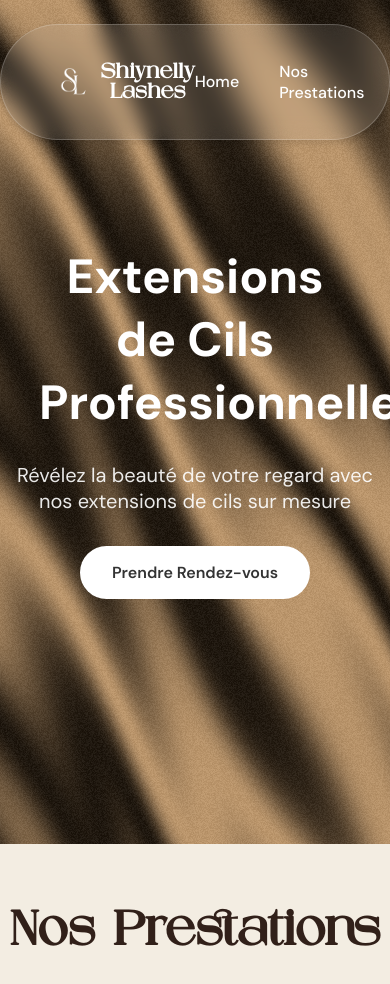
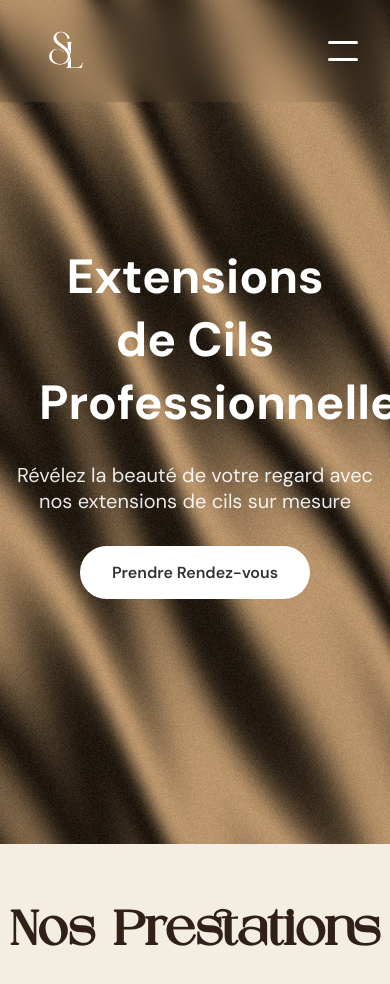
Before and after one commit to lauraocampogil/Shiynelly-lashes-web, a React (Vite) app in the folder Shiynelly Lashes/: page / in a window 390 px wide. Shown: the top 984 px of the page. Built offline with nearby package versions, Linux system fonts and the light colour scheme.

Commit message:
Navbar for desktop doesn't have backdrop any more and nav for phone has bachdrop with 2 line hamburgermenu

```diff
--- a/Shiynelly Lashes/src/components/Navbar.jsx
+++ b/Shiynelly Lashes/src/components/Navbar.jsx
@@ -1,7 +1,20 @@
+import { useState } from "react";
 import Logo from "../assets/images/Logo/Logo-SL-white-nobg.png";
 import { navLinks } from "../../constants/index.js";
+
 function Navbar() {
+	const [isMenuOpen, setIsMenuOpen] = useState(false);
+
+	const toggleMenu = () => {
+		setIsMenuOpen(!isMenuOpen);
+	};
+
+	const closeMenu = () => {
+		setIsMenuOpen(false);
+	};
+
 	return (
+		<>
 			<nav className="navbar">
 				<div className="navbar-container">
 					<a href="./" className="navbar-logo">
@@ -9,6 +22,7 @@ function Navbar() {
 						<p className="logo-text">Shiynelly Lashes</p>
 					</a>
 
+					{/* Desktop Navigation */}
 					<div className="navbar-links">
 						{navLinks.slice(0, 3).map((link, index) => (
 							<a key={index} href={link.path} className="nav-link">
@@ -20,8 +34,39 @@ function Navbar() {
 							{navLinks[3].name}
 						</a>
 					</div>
+
+					{/* Hamburger Menu Button */}
+					<button className={`hamburger ${isMenuOpen ? "active" : ""}`} onClick={toggleMenu} aria-label="Toggle menu">
+						<span className="hamburger-line"></span>
+						<span className="hamburger-line"></span>
+					</button>
 				</div>
 			</nav>
+
+			{/* Mobile Sidebar Menu */}
+			<div className={`sidebar-overlay ${isMenuOpen ? "active" : ""}`} onClick={closeMenu}></div>
+			<div className={`sidebar-menu ${isMenuOpen ? "active" : ""}`}>
+				<div className="sidebar-header">
+					<h2>Menu</h2>
+					<button className="close-button" onClick={closeMenu}>
+						×
+					</button>
+				</div>
+
+				<div className="sidebar-links">
+					{navLinks.slice(0, 3).map((link, index) => (
+						<a key={index} href={link.path} className="sidebar-link" onClick={closeMenu}>
+							{link.name}
+						</a>
+					))}
+
+					<a href={navLinks[3].path} className="sidebar-button" onClick={closeMenu}>
+						{navLinks[3].name}
+					</a>
+				</div>
+			</div>
+		</>
 	);
 }
+
 export default Navbar;
--- a/Shiynelly Lashes/src/index.css
+++ b/Shiynelly Lashes/src/index.css
@@ -16,28 +16,22 @@ body {
 }
 /* Navbar Styles */
 .navbar {
-	position: fixed;
+	position: absolute;
 	top: 0;
 	left: 0;
 	right: 0;
-	z-index: 1000;
+	z-index: 100;
 	padding: 1.5rem 0;
 	background: transparent;
 }
 
 .navbar-container {
-	max-width: 900px;
+	max-width: 1100px;
 	margin: 0 auto;
 	padding: 1rem 3rem;
 	display: flex;
 	align-items: center;
 	justify-content: space-between;
-	background: rgba(255, 255, 255, 0.1);
-	backdrop-filter: blur(10px);
-	-webkit-backdrop-filter: blur(10px);
-	border-radius: 100px;
-	border: 1px solid rgba(255, 255, 255, 0.2);
-	box-shadow: 0 4px 6px rgba(0, 0, 0, 0.1);
 }
 
 .navbar-logo {
@@ -70,7 +64,7 @@ body {
 .nav-link {
 	color: white;
 	text-decoration: none;
-	font-size: 1rem;
+	font-size: 1.2rem;
 	font-weight: 500;
 	transition: opacity 0.3s ease;
 	position: relative;
@@ -78,21 +72,7 @@ body {
 
 .nav-link:hover {
 	opacity: 0.8;
-}
-
-.nav-link::after {
-	content: "";
-	position: absolute;
-	bottom: -4px;
-	left: 0;
-	width: 0;
-	height: 2px;
-	background-color: white;
-	transition: width 0.3s ease;
-}
-
-.nav-link:hover::after {
-	width: 100%;
+	color: #a9734d;
 }
 
 .nav-button {
@@ -101,7 +81,7 @@ body {
 	padding: 0.75rem 2rem;
 	border-radius: 50px;
 	text-decoration: none;
-	font-size: 1rem;
+	font-size: 1.2rem;
 	font-weight: 600;
 	transition: all 0.3s ease;
 	border: none;
@@ -113,6 +93,159 @@ body {
 	transform: translateY(-2px);
 	box-shadow: 0 4px 12px rgba(169, 115, 77, 0.3);
 }
+/* Hamburger Menu Button */
+.hamburger {
+	display: none;
+	flex-direction: column;
+	justify-content: space-between;
+	width: 30px;
+	height: 20px;
+	background: transparent;
+	border: none;
+	cursor: pointer;
+	padding: 0;
+	z-index: 1002;
+	position: relative;
+}
+
+.hamburger-line {
+	width: 100%;
+	height: 3px;
+	background-color: white;
+	border-radius: 3px;
+	transition: all 0.3s ease;
+	transform-origin: center;
+}
+.hamburger.active {
+	z-index: 1003;
+}
+
+.hamburger.active .hamburger-line:first-child {
+	transform: translateY(8.5px) rotate(45deg);
+	background-color: #000;
+}
+
+.hamburger.active .hamburger-line:last-child {
+	transform: translateY(-8.5px) rotate(-45deg);
+	background-color: #000;
+}
+
+/* Sidebar Overlay */
+.sidebar-overlay {
+	position: fixed;
+	top: 0;
+	left: 0;
+	width: 100%;
+	height: 100%;
+	background: rgba(0, 0, 0, 0.5);
+	opacity: 0;
+	visibility: hidden;
+	transition: opacity 0.3s ease, visibility 0.3s ease;
+	z-index: 1000;
+}
+
+.sidebar-overlay.active {
+	opacity: 1;
+	visibility: visible;
+}
+
+/* Sidebar Menu */
+.sidebar-menu {
+	position: fixed;
+	top: 0;
+	right: -100%;
+	width: 300px;
+	height: 100%;
+	background: rgba(255, 255, 255, 0.95);
+	backdrop-filter: blur(20px);
+	-webkit-backdrop-filter: blur(20px);
+	box-shadow: -4px 0 20px rgba(0, 0, 0, 0.1);
+	transition: right 0.4s cubic-bezier(0.4, 0, 0.2, 1);
+	z-index: 1002;
+	overflow-y: auto;
+}
+
+.sidebar-menu.active {
+	right: 0;
+}
+
+.sidebar-header {
+	display: flex;
+	justify-content: space-between;
+	align-items: center;
+	padding: 2rem 1.5rem;
+	border-bottom: 1px solid rgba(0, 0, 0, 0.1);
+}
+
+.sidebar-header h2 {
+	margin: 0;
+	font-size: 1.5rem;
+	color: #333;
+}
+
+.close-button {
+	background: transparent;
+	border: none;
+	font-size: 2.5rem;
+	color: #000;
+	cursor: pointer;
+	line-height: 1;
+	padding: 0;
+	width: 40px;
+	height: 40px;
+	display: flex;
+	align-items: center;
+	justify-content: center;
+	transition: transform 0.3s ease, opacity 0.3s ease;
+	font-weight: 300;
+}
+
+.close-button:hover {
+	transform: rotate(90deg);
+}
+.close-button:active {
+	transform: rotate(90deg) scale(0.9);
+}
+
+.sidebar-links {
+	display: flex;
+	flex-direction: column;
+	gap: 0.5rem;
+	padding: 2rem 1.5rem;
+}
+
+.sidebar-link {
+	color: #333;
+	text-decoration: none;
+	font-size: 1.125rem;
+	font-weight: 500;
+	padding: 1rem;
+	border-radius: 12px;
+	transition: background-color 0.3s ease;
+}
+
+.sidebar-link:hover {
+	background-color: rgba(169, 115, 77, 0.1);
+}
+
+.sidebar-button {
+	background-color: #a9734d;
+	color: white;
+	padding: 1rem 1rem;
+	border-radius: 50px;
+	text-decoration: none;
+	font-size: 1.125rem;
+	font-weight: 600;
+	text-align: center;
+	margin-top: 1rem;
+	transition: all 0.3s ease;
+}
+
+.sidebar-button:hover {
+	background-color: #8f5f3f;
+	transform: translateY(-2px);
+}
+
 /* Hero Styles */
 .hero-container {
 	position: relative;
@@ -189,3 +322,49 @@ h2 {
 	margin-top: 2rem;
 	color: #312019;
 }
+/* Responsive Design */
+@media (max-width: 768px) {
+	.navbar {
+		position: fixed;
+		padding: 0;
+		top: 0;
+		left: 0;
+		right: 0;
+		z-index: 900;
+	}
+	.navbar-container {
+		padding: 1rem 2rem;
+		backdrop-filter: blur(20px);
+		-webkit-backdrop-filter: blur(20px);
+	}
+
+	.navbar-logo img {
+		height: 70px;
+	}
+
+	.logo-text {
+		font-size: 1rem;
+		text-shadow: 0 1px 2px rgba(0, 0, 0, 0.1);
+	}
+	.hamburger-line {
+		box-shadow: 0 1px 2px rgba(0, 0, 0, 0.1);
+	}
+
+	.navbar-links {
+		display: none;
+	}
+
+	.hamburger {
+		display: flex;
+	}
+}
+
+@media (max-width: 600px) {
+	.sidebar-menu {
+		width: 280px;
+	}
+
+	.logo-text {
+		display: none;
+	}
+}
```
Lines whose indentation alone changed are shown as unchanged.
